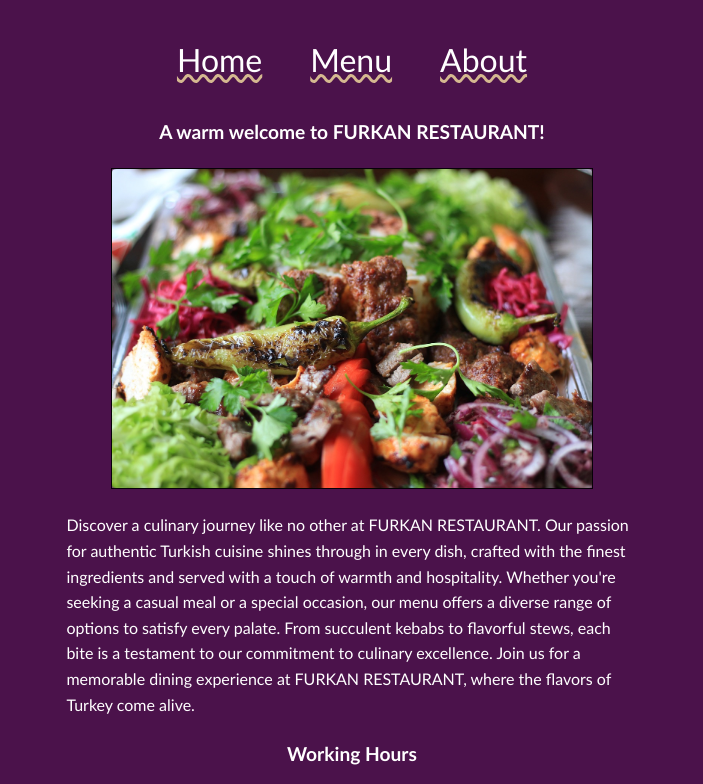
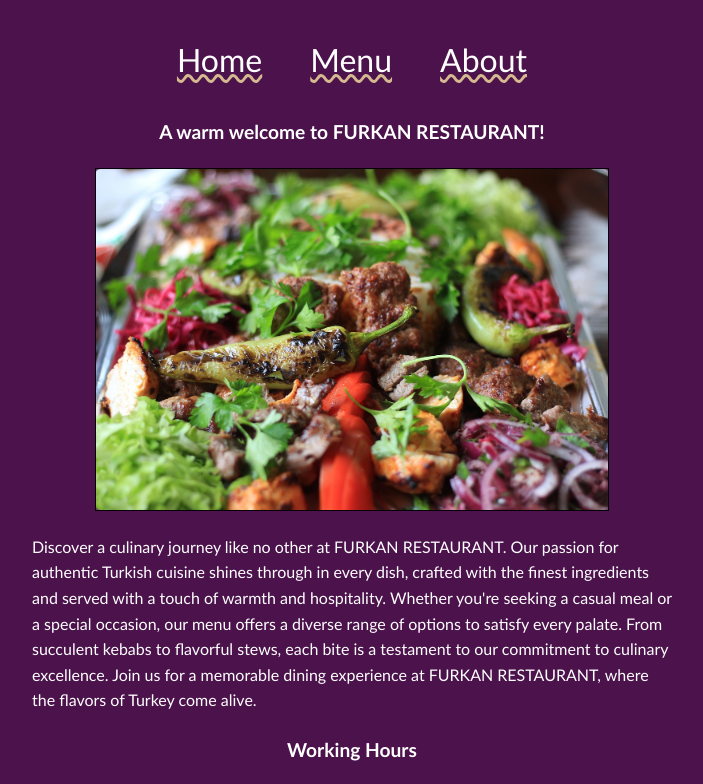
Before and after one commit to Suqbs/restaurant-page, a website built with webpack: page src/template.html in a window 1280 px wide. Shown: the top 784 px of the page, without its empty margins (288-991 px from the left). Built offline with nearby package versions, Linux system fonts and the light colour scheme.

Commit message:
Change styling on content

```diff
--- a/src/styles.css
+++ b/src/styles.css
@@ -36,10 +36,9 @@
   --between-card-gap: 1.5rem;
   --after-section-gap: 3rem;
   --after-section-title: 0;
-  --content-img-width: 30rem;
+  --content-img-width: 32rem;
   --card-img-width: 30rem;
-  --content-max-width: 65ch;
-  --cardIntro-max-width: 100ch;
+  --content-max-width: 70ch;
 }
 
 #content .image-container {
@@ -128,7 +127,7 @@
   gap: var(--between-card-gap);
   max-width: var(--content-max-width);
   line-height: 1.6rem;
-  padding: 0 1rem;
+  padding: 0 0.3rem;
 }
 
 .big-title {
@@ -183,7 +182,6 @@
 }
 
 .card-intro {
-  max-width: var(--cardIntro-max-width);
   text-wrap: balance;
 }
 
```
Also changed, not shown: dist/main.js.
